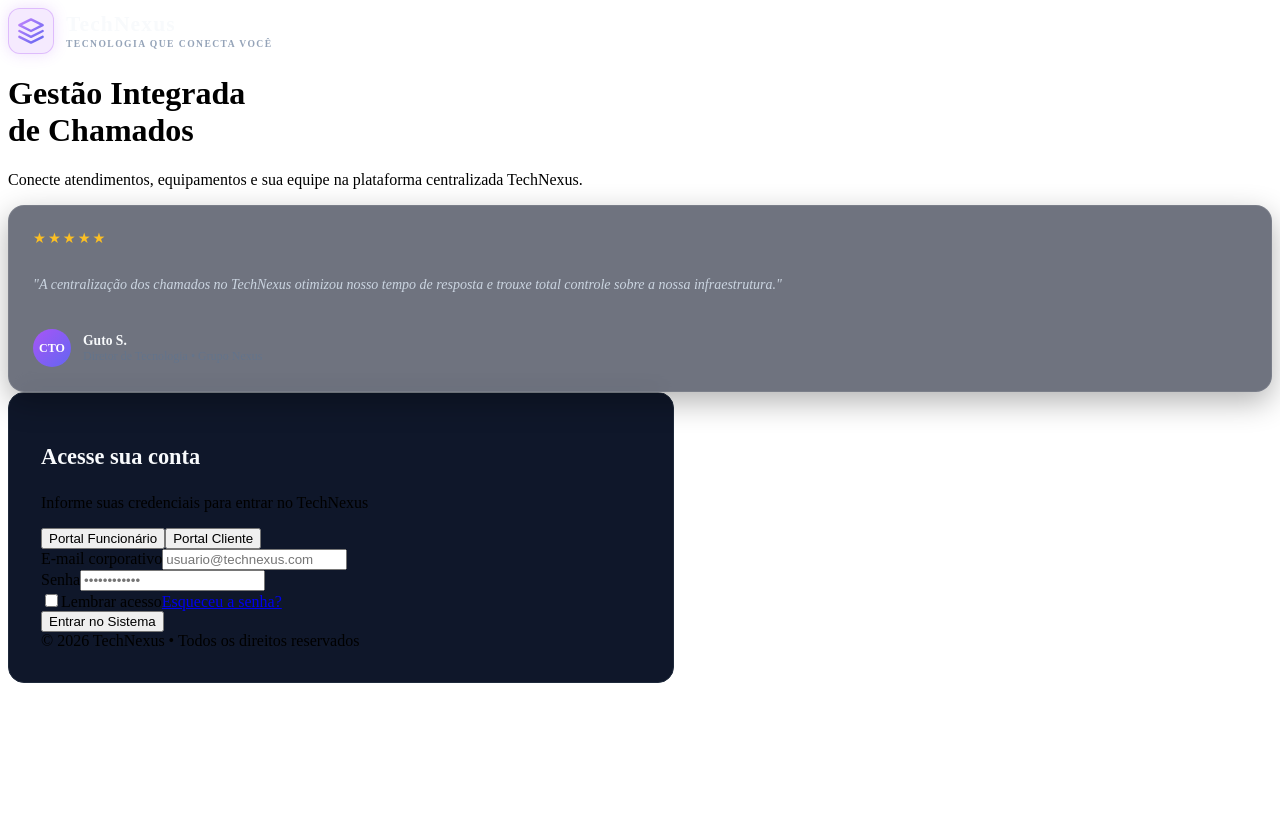
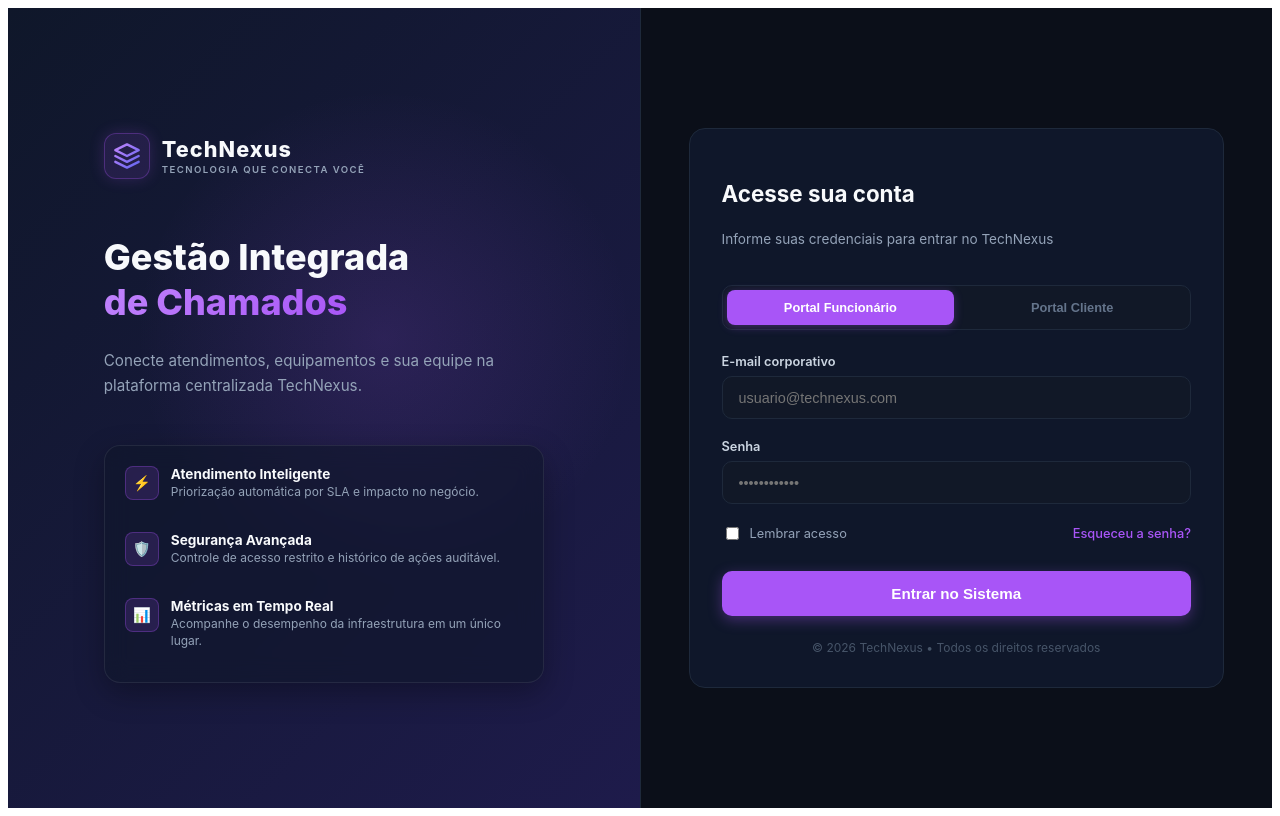
Before and after one commit to RodrigoHzz1/Atividade-Implementa-o-De-Sistemas-FRONTEND, a React (Vite) app: page / in a window 1280 px wide. Built offline with nearby package versions, Linux system fonts and the light colour scheme.

Commit message:
Correção de Erros

```diff
--- a/src/pages/Login/login.css
+++ b/src/pages/Login/login.css
@@ -1,60 +1,259 @@
-/* Card de Depoimento em substituição ao mini-dashboard */
-.hero-testimonial-card {
+.login-wrapper {
+  display: flex;
+  min-height: 100vh;
+  width: 100%;
+  font-family: 'Inter', system-ui, -apple-system, sans-serif;
+  background-color: #0b0f19;
+}
+
+/* --- COLUNA ESQUERDA (HERO) --- */
+.login-hero {
+  flex: 1;
+  background: linear-gradient(135deg, #0f172a 0%, #1e1b4b 100%);
+  display: flex;
+  align-items: center;
+  justify-content: center;
+  padding: 3rem;
+  position: relative;
+  border-right: 1px solid #1e293b;
+  overflow: hidden;
+}
+
+.login-hero::before {
+  content: '';
+  position: absolute;
+  width: 500px;
+  height: 500px;
+  background: radial-gradient(circle, rgba(168, 85, 247, 0.15) 0%, rgba(0, 0, 0, 0) 70%);
+  top: 10%;
+  left: 20%;
+  pointer-events: none;
+}
+
+.hero-content {
+  max-width: 440px;
+  width: 100%;
+  z-index: 1;
+  display: flex;
+  flex-direction: column;
+  gap: 2rem;
+}
+
+.hero-text h1 {
+  font-size: 2.25rem;
+  font-weight: 800;
+  color: #f8fafc;
+  line-height: 1.25;
+}
+
+.purple-gradient-text {
+  background: linear-gradient(135deg, #c084fc 0%, #a855f7 100%);
+  background-clip: text;
+  -webkit-background-clip: text;
+  -webkit-text-fill-color: transparent;
+  display: inline-block;
+}
+
+.hero-text p {
+  margin-top: 0.75rem;
+  font-size: 0.95rem;
+  color: #94a3b8;
+  line-height: 1.6;
+}
+
+/* Card de Destaques em substituição à caixa antiga */
+.hero-features-card {
   background: rgba(15, 23, 42, 0.6);
   border: 1px solid rgba(255, 255, 255, 0.08);
   border-radius: 16px;
-  padding: 1.5rem;
+  padding: 1.25rem;
   backdrop-filter: blur(12px);
   display: flex;
   flex-direction: column;
-  gap: 0.8rem;
+  gap: 1.2rem;
   box-shadow: 0 10px 30px rgba(0, 0, 0, 0.3);
 }
 
-.stars {
-  color: #fbbf24;
-  font-size: 0.9rem;
-  letter-spacing: 2px;
+.feature-item {
+  display: flex;
+  align-items: flex-start;
+  gap: 12px;
 }
 
-.testimonial-quote {
-  font-size: 0.875rem;
-  color: #cbd5e1;
-  line-height: 1.5;
-  font-style: italic;
-}
-
-.testimonial-author {
-  display: flex;
-  align-items: center;
-  gap: 12px;
-  margin-top: 0.5rem;
-}
-
-.avatar-placeholder {
-  width: 38px;
-  height: 38px;
-  border-radius: 50%;
-  background: linear-gradient(135deg, #a855f7 0%, #6366f1 100%);
+.feature-badge {
+  width: 32px;
+  height: 32px;
+  background: rgba(168, 85, 247, 0.15);
+  border: 1px solid rgba(168, 85, 247, 0.3);
+  border-radius: 8px;
   display: flex;
   align-items: center;
   justify-content: center;
-  font-size: 0.75rem;
-  font-weight: 700;
-  color: #ffffff;
+  font-size: 0.9rem;
+  flex-shrink: 0;
 }
 
-.author-info {
-  display: flex;
-  flex-direction: column;
-}
-
-.author-info strong {
+.feature-item strong {
+  display: block;
   font-size: 0.85rem;
   color: #f8fafc;
 }
 
-.author-info span {
+.feature-item p {
   font-size: 0.75rem;
+  color: #94a3b8;
+  margin-top: 2px;
+  line-height: 1.4;
+}
+
+/* --- COLUNA DIREITA (FORMULÁRIO) --- */
+.login-form-container {
+  flex: 1;
+  background-color: #0b0f19;
+  display: flex;
+  align-items: center;
+  justify-content: center;
+  padding: 3rem;
+}
+
+.form-card {
+  max-width: 380px;
+  width: 100%;
+  display: flex;
+  flex-direction: column;
+  gap: 1.5rem;
+}
+
+.form-header h2 {
+  font-size: 1.75rem;
+  font-weight: 700;
+  color: #f8fafc;
+  margin-bottom: 0.3rem;
+}
+
+.form-header p {
+  font-size: 0.85rem;
+  color: #94a3b8;
+}
+
+.portal-selector {
+  display: flex;
+  background: #111827;
+  border: 1px solid #1e293b;
+  border-radius: 10px;
+  padding: 4px;
+  gap: 4px;
+}
+
+.portal-btn {
+  flex: 1;
+  padding: 0.65rem 0.5rem;
+  font-size: 0.8rem;
+  font-weight: 600;
+  border: none;
+  background: transparent;
   color: #64748b;
+  border-radius: 8px;
+  cursor: pointer;
+  transition: all 0.2s ease;
 }
+
+.portal-btn.active {
+  background: #a855f7;
+  color: #ffffff;
+  box-shadow: 0 2px 10px rgba(168, 85, 247, 0.3);
+}
+
+.auth-form {
+  display: flex;
+  flex-direction: column;
+  gap: 1.25rem;
+}
+
+.input-group {
+  display: flex;
+  flex-direction: column;
+  gap: 0.4rem;
+}
+
+.input-group label {
+  font-size: 0.8rem;
+  font-weight: 600;
+  color: #cbd5e1;
+}
+
+.input-group input {
+  background: #111827;
+  border: 1px solid #1e293b;
+  padding: 0.8rem 1rem;
+  border-radius: 10px;
+  color: #f8fafc;
+  font-size: 0.9rem;
+  outline: none;
+  transition: all 0.2s ease;
+}
+
+.input-group input:focus {
+  border-color: #a855f7;
+  box-shadow: 0 0 0 3px rgba(168, 85, 247, 0.2);
+}
+
+.form-options {
+  display: flex;
+  align-items: center;
+  justify-content: space-between;
+  font-size: 0.8rem;
+}
+
+.checkbox-container {
+  display: flex;
+  align-items: center;
+  gap: 8px;
+  cursor: pointer;
+  color: #94a3b8;
+}
+
+.checkbox-container input {
+  accent-color: #a855f7;
+}
+
+.forgot-link {
+  color: #a855f7;
+  text-decoration: none;
+  font-weight: 500;
+}
+
+.forgot-link:hover {
+  text-decoration: underline;
+}
+
+.submit-btn {
+  background: #a855f7;
+  color: #ffffff;
+  border: none;
+  padding: 0.85rem;
+  border-radius: 10px;
+  font-size: 0.95rem;
+  font-weight: 600;
+  cursor: pointer;
+  transition: all 0.2s ease;
+  margin-top: 0.5rem;
+  box-shadow: 0 4px 14px rgba(168, 85, 247, 0.35);
+}
+
+.submit-btn:hover {
+  background: #9333ea;
+  box-shadow: 0 6px 18px rgba(168, 85, 247, 0.5);
+}
+
+.login-footer {
+  text-align: center;
+  font-size: 0.75rem;
+  color: #475569;
+}
+
+@media (max-width: 900px) {
+  .login-hero {
+    display: none;
+  }
+}
--- a/src/pages/Login/login.jsx
+++ b/src/pages/Login/login.jsx
@@ -39,17 +39,29 @@ export default function Login({ onLoginSuccess }) {
             </p>
           </div>
 
-          {/* NOVO ELEMENTO: Card de Prova Social / Depoimento */}
-          <div className="hero-testimonial-card">
-            <div className="stars">★★★★★</div>
-            <p className="testimonial-quote">
-              "A centralização dos chamados no TechNexus otimizou nosso tempo de resposta e trouxe total controle sobre a nossa infraestrutura."
-            </p>
-            <div className="testimonial-author">
-              <div className="avatar-placeholder">CTO</div>
-              <div className="author-info">
-                <strong>Guto S.</strong>
-                <span>Diretor de Tecnologia • Grupo Nexus</span>
+          {/* Área de Destaques do Sistema */}
+          <div className="hero-features-card">
+            <div className="feature-item">
+              <div className="feature-badge">⚡</div>
+              <div>
+                <strong>Atendimento Inteligente</strong>
+                <p>Priorização automática por SLA e impacto no negócio.</p>
+              </div>
+            </div>
+
+            <div className="feature-item">
+              <div className="feature-badge">🛡️</div>
+              <div>
+                <strong>Segurança Avançada</strong>
+                <p>Controle de acesso restrito e histórico de ações auditável.</p>
+              </div>
+            </div>
+
+            <div className="feature-item">
+              <div className="feature-badge">📊</div>
+              <div>
+                <strong>Métricas em Tempo Real</strong>
+                <p>Acompanhe o desempenho da infraestrutura em um único lugar.</p>
               </div>
             </div>
           </div>
```
